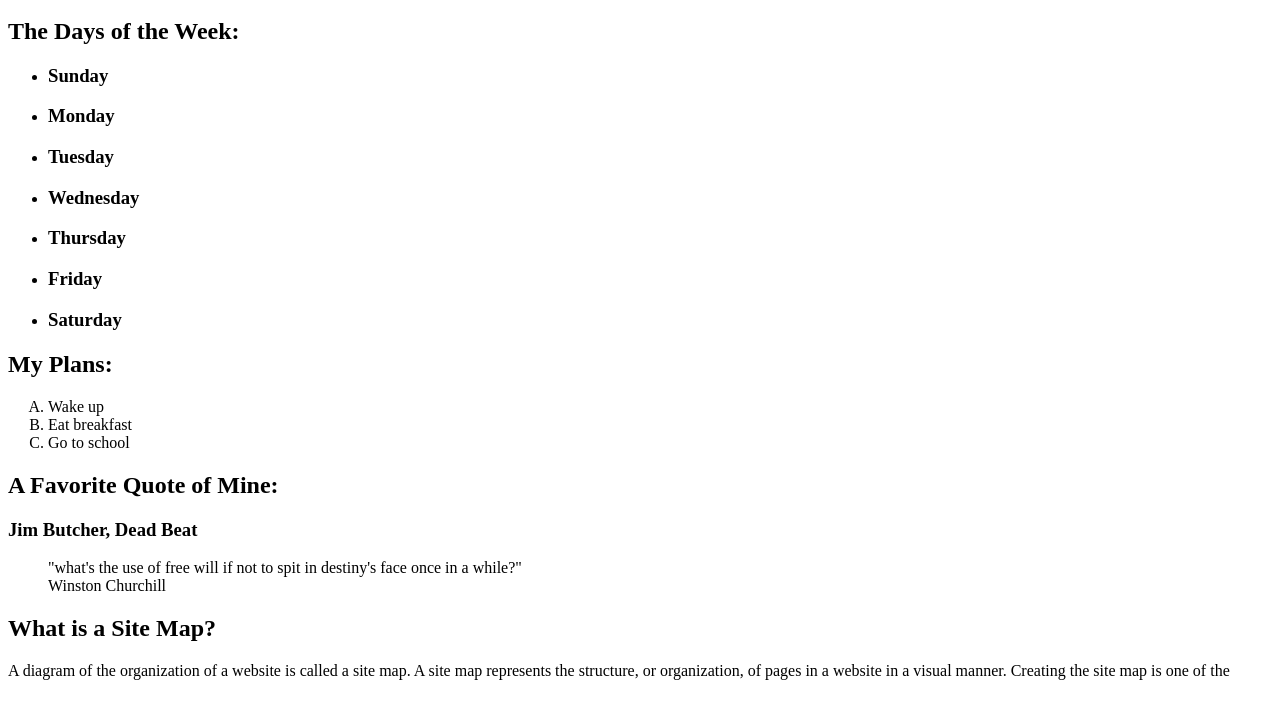
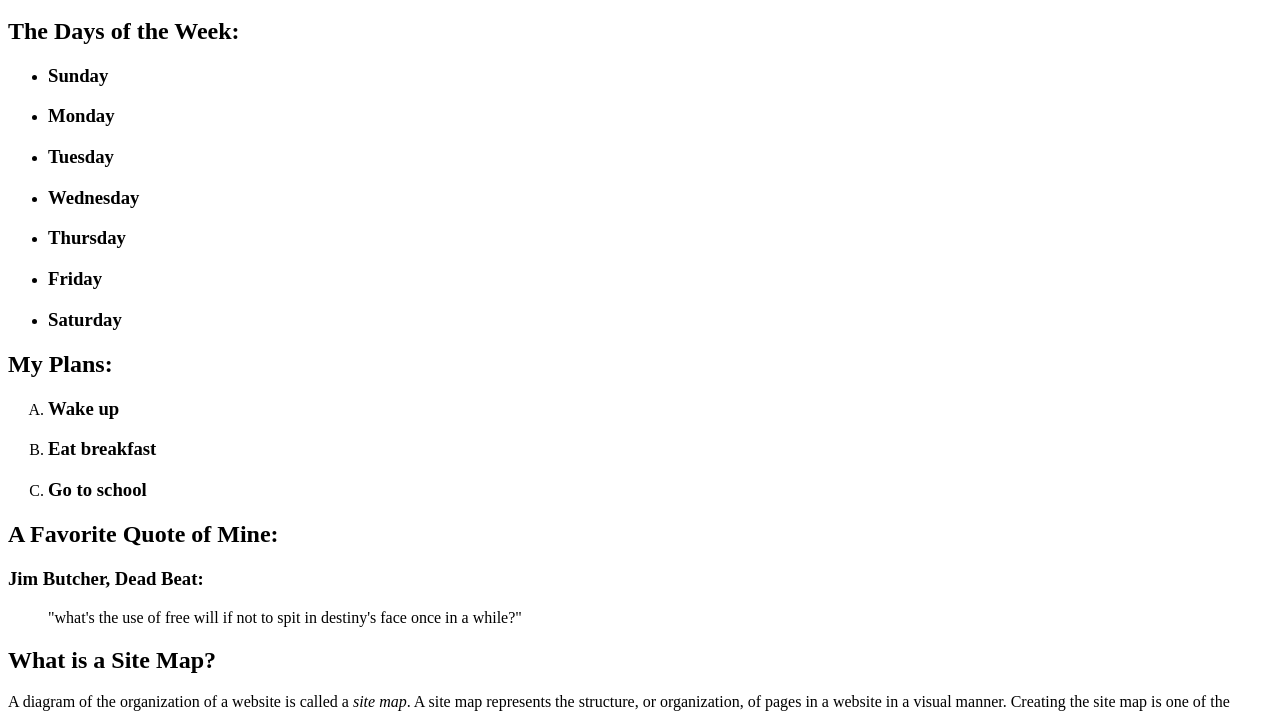
Before and after one commit to DylanWoodard/DylanWoodard.github.io, a plain HTML site: page Chapter 2/Chapter 2.html in a window 1280 px wide. Shown: the part 226-953 px from the top of the page. Before the commit the page ends 922 px from the top, so only its background shows below. Drawn offline with Linux system fonts and the light colour scheme.

Commit message:
Made some slight improvements to Chapter 2 site.

```diff
--- a/Chapter 2/Chapter 2.html
+++ b/Chapter 2/Chapter 2.html
@@ -24,19 +24,18 @@
         </ul>
         <h2>My Plans:</h2>
         <ol type="A">
-            <li>Wake up</li>
-            <li>Eat breakfast</li>
-            <li>Go to school</li>
+            <li><h3>Wake up</h3></li>
+            <li><h3>Eat breakfast</h3></li>
+            <li><h3>Go to school</h3></li>
         </ol>
         <h2>A Favorite Quote of Mine:</h2>
-        <h3>Jim Butcher, Dead Beat</h3>
+        <h3>Jim Butcher, Dead Beat:</h3>
         <blockquote>
             "what's the use of free will if not to spit in destiny's face once in a while?"
-            <footer>Winston Churchill</footer>
         </blockquote>
         <h2>What is a Site Map?</h2>
         <p>
-            A diagram of the organization of a website is called a site map.
+            A diagram of the organization of a website is called a <em>site map</em>.
             A site map represents the structure, or organization, of pages in
             a website in a visual manner. Creating the site map is one of the
         </p>
```
